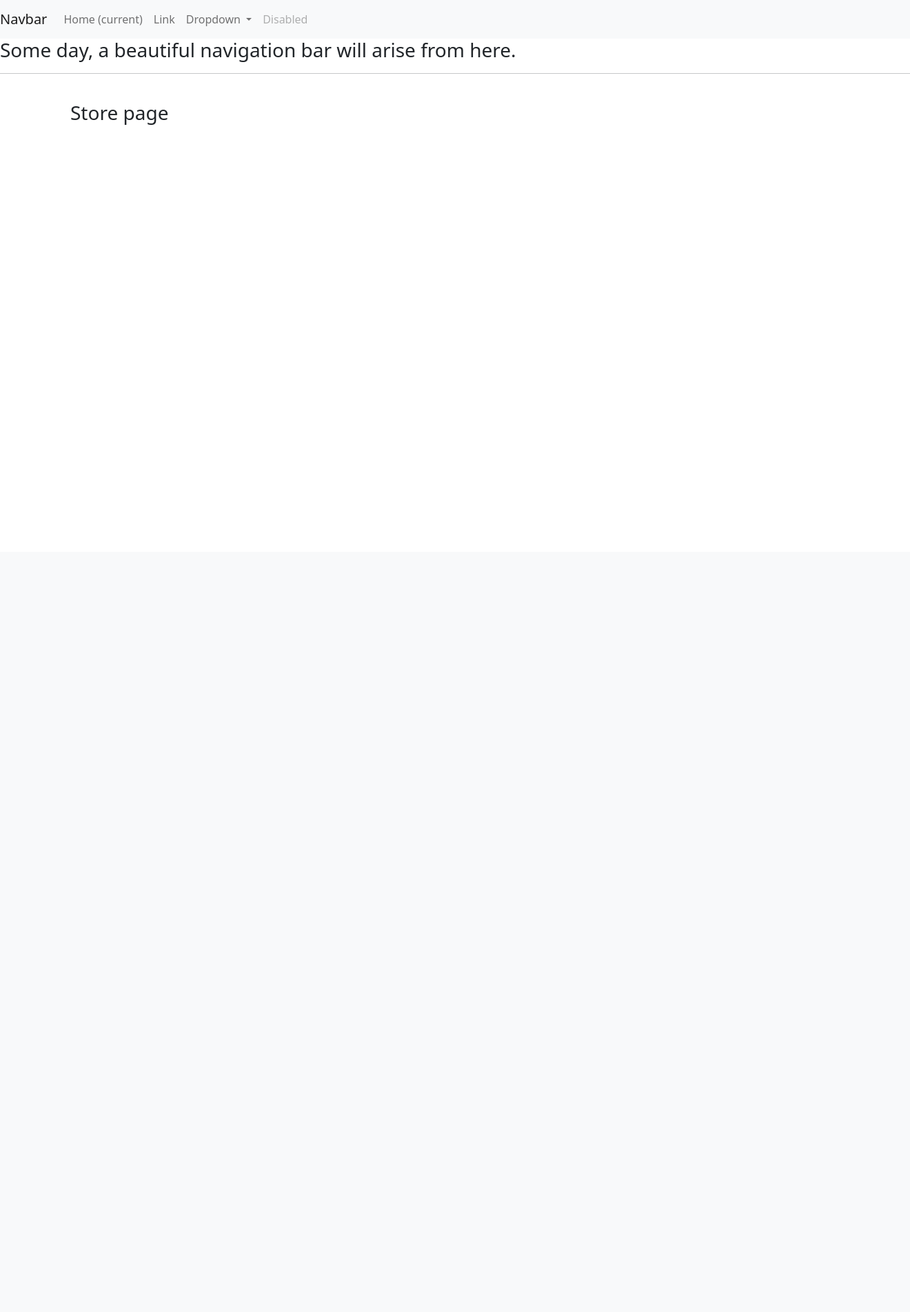
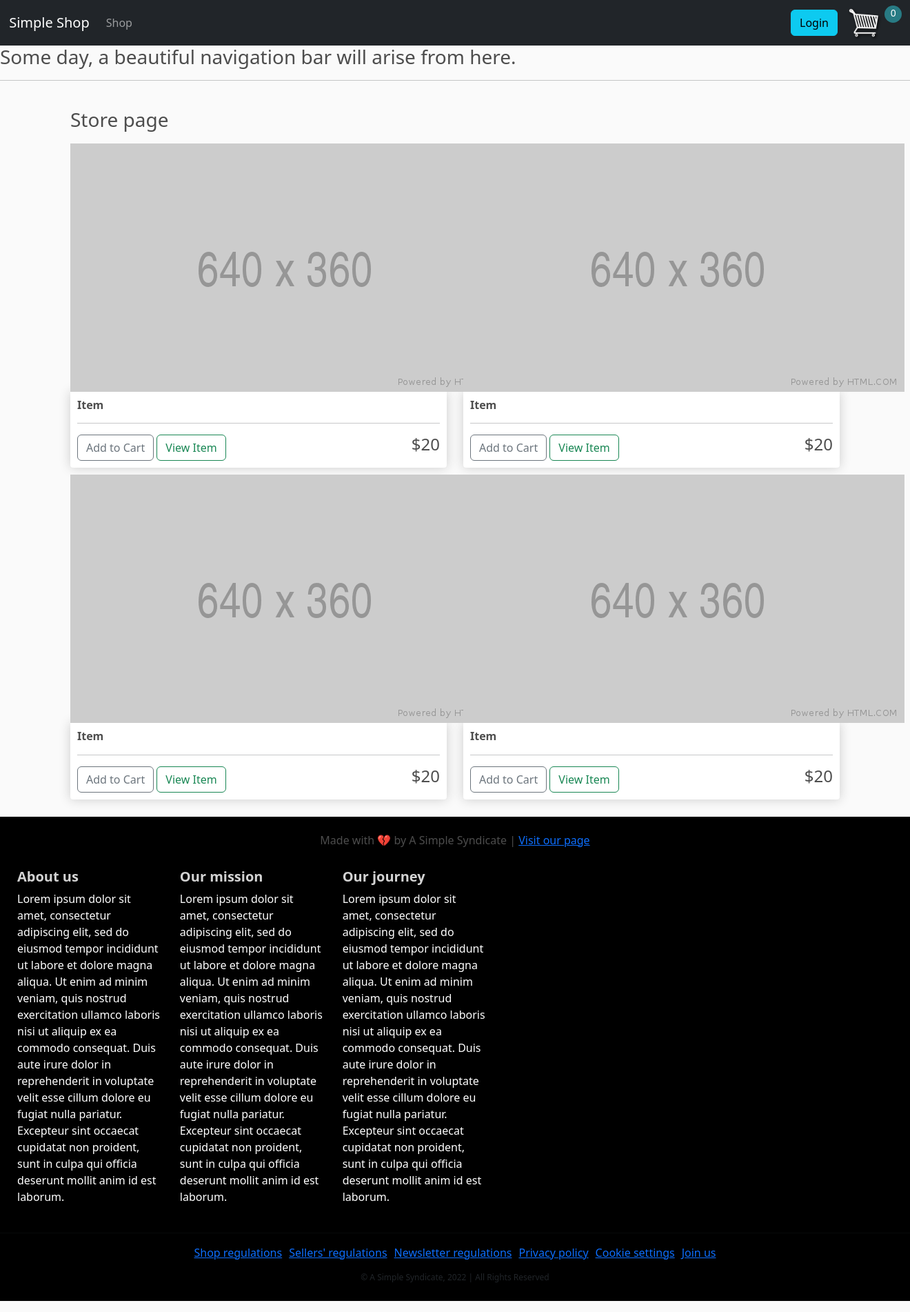
Before and after one commit to gadekd/Ecommerce_Store_Test_App, a Django app: page / in a window 1320 px wide. Shown: the whole page at 69% size. Before the commit the page ends 181 px from the top, so only its background shows below. Run offline with Django 4.2, Linux system fonts and the light colour scheme; some libraries are stand-ins or nearby versions.

Commit message:
[dev] store page layout

```diff
--- a/django_ecom_app/app_ecommerce/static/css/main.css
+++ b/django_ecom_app/app_ecommerce/static/css/main.css
@@ -0,0 +1,104 @@
+body{
+	background-color: hsl(0, 0%, 98%);
+}
+
+h1,h2,h3,h4,h5,h6{
+	color:hsl(0, 0%, 30%);
+}
+
+.col-lg-4, .col-lg-6, .col-lg-8, .col-lg-12, .col-md-6 {
+	margin-top: 10px;
+}
+
+.box-element{
+	box-shadow:hsl(0, 0%, 80%) 0 0 16px;
+	background-color: #fff;
+	border-radius: 4px;
+	padding: 10px;
+}
+
+.thumbnail{
+	width: 100%;
+	height: 200px;
+	-webkit-box-shadow: -1px -3px 5px -2px rgba(214,214,214,1);
+    -moz-box-shadow: -1px -3px 5px -2px rgba(214,214,214,1);
+    box-shadow: -1px -3px 5px -2px rgba(214,214,214,1);
+}
+
+.product{
+	border-radius: 0 0 4px 4px;
+}
+
+.form-inline {
+    margin-left: auto;
+    margin-right: 1%;
+}
+
+.navbar-brand {
+    margin-left: 1%;
+}
+
+.item-price {
+    display: inline-block;
+    float: right;
+}
+
+#cart-icon {
+    max-width: 50px;
+    display: inline-block;
+    margin-left: 10px;
+}
+
+#cart-total{
+	display: inline-block;
+	text-align: center;
+	color:#fff;
+	background-color: rgba(48,210,224,0.5);
+	width: 25px;
+	height: 25px;
+	border-radius: 50%;
+	font-size: 14px;
+    padding: 0 5px;
+    vertical-align: top;
+}
+
+/* FOOTER STYLES START */
+.footer {
+    margin-top: 25px;
+    background-color: black;
+}
+
+.made-with-love {
+    text-align: center;
+    padding-top: 25px;
+    padding-bottom: 15px;
+}
+
+.footer-authors {
+    font-size: 12px;
+    text-align: center;
+    padding-top: 15px;
+    padding-bottom: 25px;
+}
+
+.footer-paragraph-title {
+    color: lightgrey;
+    font-size: 20px;
+    font-weight: bold;
+}
+
+.footer-paragraphs {
+    padding-left: 25px;
+    color: white;
+}
+
+.terms-of-service {
+    display: flex;
+    justify-content: center;
+}
+
+.tos-link {
+    padding-left: 5px;
+    padding-right: 5px;
+}
+/* FOOTER STYLES END */
--- a/django_ecom_app/app_ecommerce/store/templates/store/main.html
+++ b/django_ecom_app/app_ecommerce/store/templates/store/main.html
@@ -19,39 +19,26 @@
 
     <body>
 
-        <nav class="navbar navbar-expand-lg navbar-light bg-light">
-            <a class="navbar-brand" href="#">Navbar</a>
+        <nav class="navbar navbar-expand-md navbar-dark bg-dark">
+            <a class="navbar-brand" href="{% url 'store' %}">Simple Shop</a>
             <button class="navbar-toggler" type="button" data-toggle="collapse" data-target="#navbarSupportedContent" aria-controls="navbarSupportedContent" aria-expanded="false" aria-label="Toggle navigation">
-              <span class="navbar-toggler-icon"></span>
+                <span class="navbar-toggler-icon"></span>
             </button>
 
             <div class="collapse navbar-collapse" id="navbarSupportedContent">
                 <ul class="navbar-nav mr-auto">
-                    <li class="nav-item active">
-                    <a class="nav-link" href="#">Home <span class="sr-only">(current)</span></a>
-                    </li>
                     <li class="nav-item">
-                    <a class="nav-link" href="#">Link</a>
-                    </li>
-                    <li class="nav-item dropdown">
-                    <a class="nav-link dropdown-toggle" href="#" id="navbarDropdown" role="button" data-toggle="dropdown" aria-haspopup="true" aria-expanded="false">
-                        Dropdown
-                    </a>
-                    <div class="dropdown-menu" aria-labelledby="navbarDropdown">
-                        <a class="dropdown-item" href="#">Action</a>
-                        <a class="dropdown-item" href="#">Another action</a>
-                        <div class="dropdown-divider"></div>
-                        <a class="dropdown-item" href="#">Something else here</a>
-                    </div>
-                    </li>
-                    <li class="nav-item">
-                    <a class="nav-link disabled" href="#">Disabled</a>
-                    </li>
+                        <a class="nav-link" href="{% url 'store' %}">Shop</a>
+                      </li>
                 </ul>
-                {% comment %} <form class="form-inline my-2 my-lg-0">
-                    <input class="form-control mr-sm-2" type="search" placeholder="Search" aria-label="Search">
-                    <button class="btn btn-outline-success my-2 my-sm-0" type="submit">Search</button>
-                </form> {% endcomment %}
+
+                <div class="form-inline my-2 my-lg-0 ml-auto">
+                    <a href="#" class="btn btn-info">Login</a>
+
+                    <a href="{% url 'cart' %}">
+                        <img id="cart-icon" src="{% static 'img/sample_cart.png' %}"></a>
+                    <p id="cart-total">0</p>
+                </div>
             </div>
         </nav>
 
@@ -61,8 +48,52 @@
         <div class="container" id="main_navbar">
             <br>
             {% block content %}
+
             {% endblock content %}
         </div>
+
+        <footer class="footer">
+            <h6 class="made-with-love">Made with &#x1F494 by A Simple Syndicate | <a href="#">Visit our page</a></h6>
+
+            <div class="row footer-paragraphs">
+                <div class="col-2 col-sm-2 m-2 px-1">
+                    <h6 class="footer-paragraph-title">About us</h6>
+                    <p>Lorem ipsum dolor sit amet, consectetur adipiscing elit, sed do eiusmod tempor incididunt ut labore et dolore magna aliqua.
+                        Ut enim ad minim veniam, quis nostrud exercitation ullamco laboris nisi ut aliquip ex ea commodo consequat. Duis aute irure
+                        dolor in reprehenderit in voluptate velit esse cillum dolore eu fugiat nulla pariatur. Excepteur sint occaecat cupidatat non
+                        proident, sunt in culpa qui officia deserunt mollit anim id est laborum.</p>
+                </div>
+
+                <div class="col-2 col-sm-2 m-2 px-1">
+                    <h6 class="footer-paragraph-title">Our mission</h6>
+                    <p>Lorem ipsum dolor sit amet, consectetur adipiscing elit, sed do eiusmod tempor incididunt ut labore et dolore magna aliqua.
+                        Ut enim ad minim veniam, quis nostrud exercitation ullamco laboris nisi ut aliquip ex ea commodo consequat. Duis aute irure
+                        dolor in reprehenderit in voluptate velit esse cillum dolore eu fugiat nulla pariatur. Excepteur sint occaecat cupidatat non
+                        proident, sunt in culpa qui officia deserunt mollit anim id est laborum.</p>
+                </div>
+
+                <div class="col-2 col-sm-2 m-2 px-1">
+                    <h6 class="footer-paragraph-title">Our journey</h6>
+                    <p>Lorem ipsum dolor sit amet, consectetur adipiscing elit, sed do eiusmod tempor incididunt ut labore et dolore magna aliqua.
+                        Ut enim ad minim veniam, quis nostrud exercitation ullamco laboris nisi ut aliquip ex ea commodo consequat. Duis aute irure
+                        dolor in reprehenderit in voluptate velit esse cillum dolore eu fugiat nulla pariatur. Excepteur sint occaecat cupidatat non
+                        proident, sunt in culpa qui officia deserunt mollit anim id est laborum.</p>
+                </div>
+            </div>
+
+            <hr>
+
+            <div class="terms-of-service">
+                <a class="tos-link" href="#">Shop regulations</a>
+                <a class="tos-link" href="#">Sellers' regulations</a>
+                <a class="tos-link" href="#">Newsletter regulations</a>
+                <a class="tos-link" href="#">Privacy policy</a>
+                <a class="tos-link" href="#">Cookie settings</a>
+                <a class="tos-link" href="#">Join us</a>
+            </div>
+
+            <p class="footer-authors">© A Simple Syndicate, 2022 | All Rights Reserved</p>
+        </footer>
 
         <!--Bootstrap JavaScript inclusion via CDN-->
         <script src="https://code.jquery.com/jquery-3.4.1.slim.min.js" integrity="sha384-J6qa4849blE2+poT4WnyKhv5vZF5SrPo0iEjwBvKU7imGFAV0wwj1yYfoRSJoZ+n" crossorigin="anonymous"></script>
--- a/django_ecom_app/app_ecommerce/store/templates/store/store.html
+++ b/django_ecom_app/app_ecommerce/store/templates/store/store.html
@@ -9,4 +9,50 @@
 
     <h3>Store page</h3>
 
+    <div class="row">
+        <div class="col-md-6">
+            <img class="item-thumbnail" src="{% static 'img/placeholder_item.png' %}">
+            <div class="box-element product">
+                <h6><strong>Item</strong></h6>
+                <hr>
+                <button  class="btn btn-outline-secondary add-btn">Add to Cart</button>
+                <a class="btn btn-outline-success" href="#">View Item</a>
+                <h4 class="item-price">$20</h4>
+            </div>
+        </div>
+
+        <div class="col-md-6">
+            <img class="item-thumbnail" src="{% static 'img/placeholder_item.png' %}">
+            <div class="box-element product">
+                <h6><strong>Item</strong></h6>
+                <hr>
+                <button  class="btn btn-outline-secondary add-btn">Add to Cart</button>
+                <a class="btn btn-outline-success" href="#">View Item</a>
+                <h4 class="item-price">$20</h4>
+            </div>
+        </div>
+
+        <div class="col-md-6">
+            <img class="item-thumbnail" src="{% static 'img/placeholder_item.png' %}">
+            <div class="box-element product">
+                <h6><strong>Item</strong></h6>
+                <hr>
+                <button  class="btn btn-outline-secondary add-btn">Add to Cart</button>
+                <a class="btn btn-outline-success" href="#">View Item</a>
+                <h4 class="item-price">$20</h4>
+            </div>
+        </div>
+
+        <div class="col-md-6">
+            <img class="item-thumbnail" src="{% static 'img/placeholder_item.png' %}">
+            <div class="box-element product">
+                <h6><strong>Item</strong></h6>
+                <hr>
+                <button  class="btn btn-outline-secondary add-btn">Add to Cart</button>
+                <a class="btn btn-outline-success" href="#">View Item</a>
+                <h4 class="item-price">$20</h4>
+            </div>
+        </div>
+    </div>
+
 {% endblock content %}
```
Also changed, not shown: django_ecom_app/app_ecommerce/static/img/placeholder_item.png (added).
